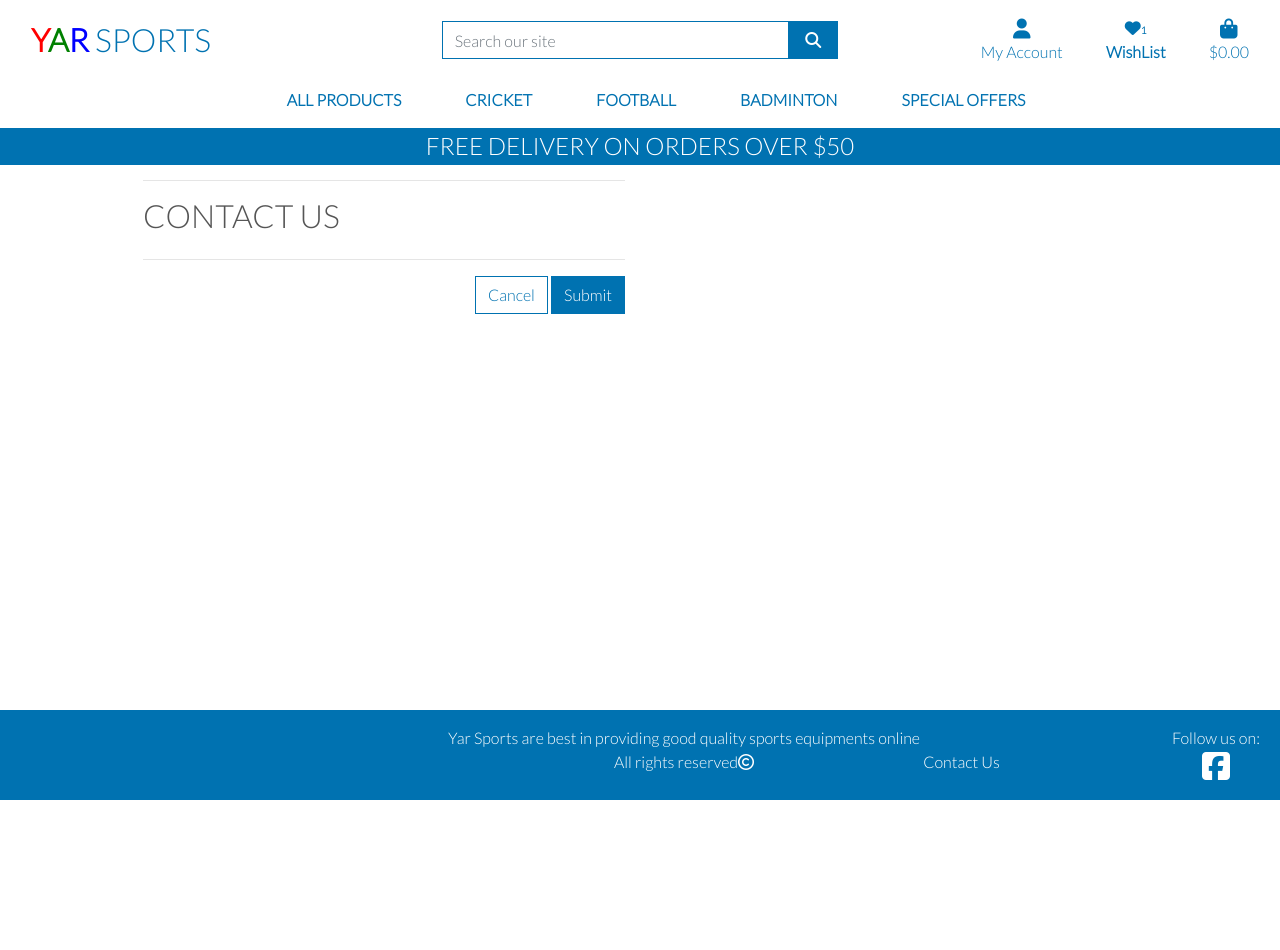
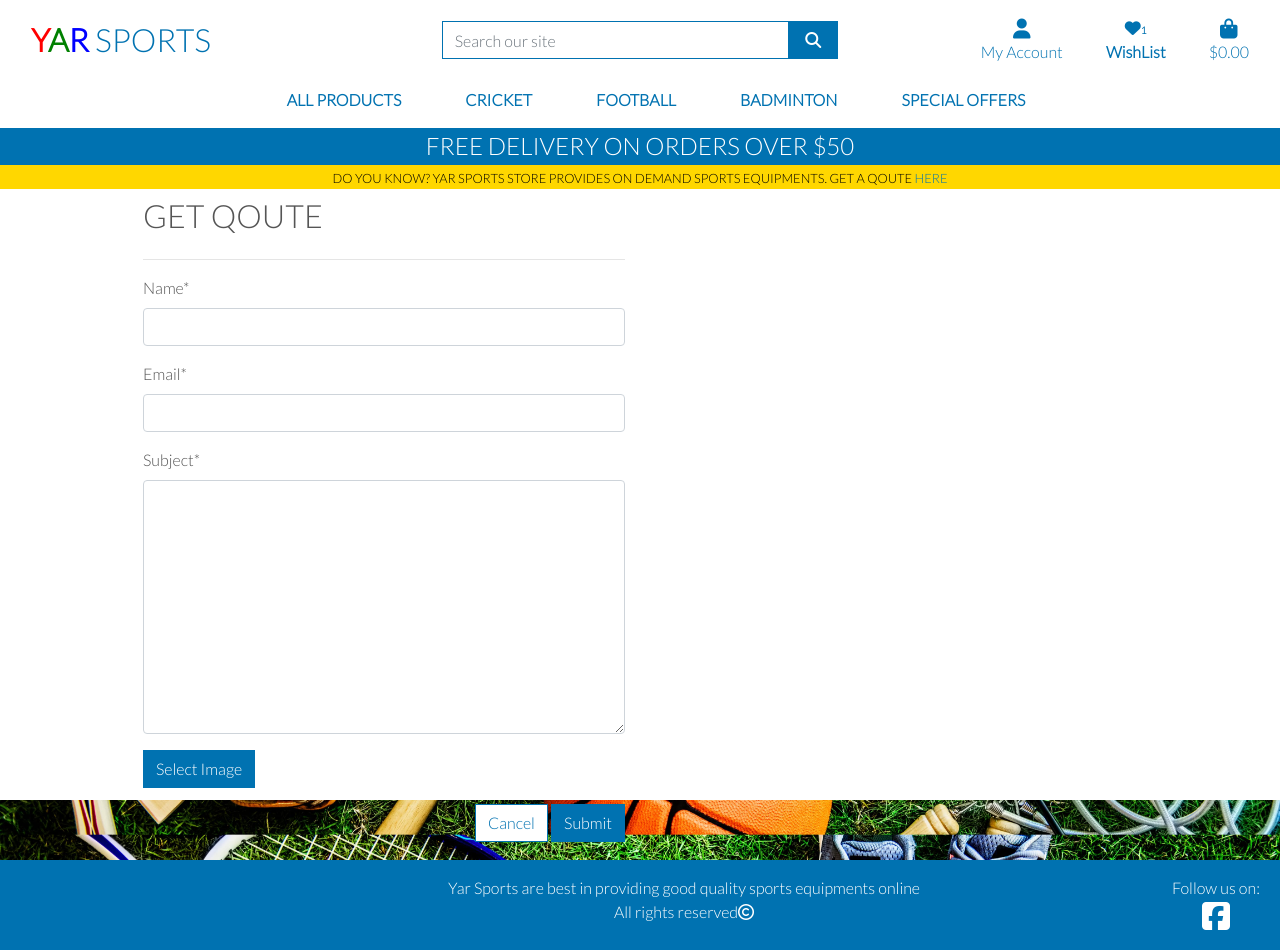
Before and after one commit to shahery/yar-sports, a Django app: page /contact/ in a window 1280 px wide. Before the commit the page ends 800 px from the top, so only its background shows below. Run offline with Django 3.2, Linux system fonts and the light colour scheme; a user stored in the database is signed in; tables that the repository leaves empty hold one stand-in row (values such as "Sample post"); parts of the project's set-up code (start-up, migrations or seed data) failed here and were passed over; some libraries are stand-ins or nearby versions.

Commit message:
Add get a qoute functionality and all its related contents

```diff
--- a/contact/forms.py
+++ b/contact/forms.py
@@ -1,11 +1,15 @@
 # pylint: disable=missing-module-docstring
 # pylint: disable=missing-class-docstring
 # pylint: disable=missing-function-docstring
-from django.forms import ModelForm
+from django import forms
+from .widgets import CustomClearableFileInput
 from .models import Contact
 
 
-class ContactForm(ModelForm):
+class ContactForm(forms.ModelForm):
     class Meta:
         model = Contact
-        fields = ('name', 'email', 'subject',)
+        fields = '__all__'
+
+    image = forms.ImageField(label='Image',
+                             required=False, widget=CustomClearableFileInput)
--- a/contact/models.py
+++ b/contact/models.py
@@ -11,6 +11,7 @@
     name = models.CharField(max_length=200)
     email = models.EmailField()
     subject = models.TextField()
+    image = models.ImageField(null=True, blank=True)
 
     def __str__(self):
         return self.name
--- a/contact/templates/contact/contact_view.html
+++ b/contact/templates/contact/contact_view.html
@@ -15,7 +15,7 @@
         <div class="row">
             <div class="col-12 col-md-6">
                 <hr>
-                <h2 class="logo-font mb-4">Contact us</h2>
+                <h2 class="logo-font mb-4">Get Qoute</h2>
                 <hr>
             </div>
         </div>
@@ -23,7 +23,13 @@
             <div class="col-12 col-md-6">
                 <form method="POST" action="{% url 'contact_view' %}" class="form mb-2" enctype="multipart/form-data">
                     {% csrf_token %}
-                    {{ form | crispy }}
+                    {% for field in form %}
+                        {% if field.name != 'image' %}
+                            {{ field | as_crispy_field }}
+                        {% else %}
+                            {{ field }}
+                        {% endif %}
+                    {% endfor %}
                     <div class="text-right">
                         <a class="btn btn-outline-blue rounded-0" href="{% url 'home' %}">Cancel</a>
                         <button class="btn btn-blue rounded-0" type="submit">Submit</button>
@@ -33,3 +39,13 @@
         </div>
     </div>
 {% endblock %}
+
+{% block postloadjs %}
+    {{ block.super }}
+    <script type="text/javascript">
+        $('#new-image').change(function() {
+            var file = $('#new-image')[0].files[0];
+            $('#filename').text(`Image will be set to: ${file.name}`);
+        });
+    </script>
+{% endblock %}
--- /dev/null
+++ b/contact/templates/contact/custom_widget_templates/custom_clearable_file_input.html
@@ -0,0 +1,17 @@
+{% if widget.is_initial %}
+    <p>{{ widget.initial_text }}:</p>
+    <a href="{{ widget.value.url }}">
+        <img width="96" height="96" class="rounded shadow-sm" src="{{ widget.value.url }}">
+    </a>
+    {% if not widget.required %}
+        <div class="custom-control custom-checkbox mt-2">
+            <input class="custom-control-input" type="checkbox" name="{{ widget.checkbox_name }}" id="{{ widget.checkbox_id }}">
+            <label class="custom-control-label text-danger" for="{{ widget.checkbox_id }}">{{ widget.clear_checkbox_label }}</label>
+        </div>
+    {% endif %}<br>
+    {{ widget.input_text }}
+{% endif %}
+<span class="btn btn-blue rounded-0 btn-file">
+    Select Image <input id="new-image" type="{{ widget.type }}" name="{{ widget.name }}"{% include "django/forms/widgets/attrs.html" %}>
+</span>
+<strong><p class="text-danger" id="filename"></p></strong>
--- a/contact/views.py
+++ b/contact/views.py
@@ -1,19 +1,31 @@
-from django.shortcuts import render
-from .models import Contact
-from django.http import HttpResponse
+# pylint: disable=missing-module-docstring
+# pylint: disable=missing-class-docstring
+# pylint: disable=missing-function-docstring
+from django.shortcuts import render, redirect, reverse
+from django.contrib import messages
+from django.contrib.auth.decorators import login_required
+from .forms import ContactForm
 
-# Create your views here.
 
+@login_required
 def contact_view(request):
 
-    if request.method == "POST":
-        contact = Contact()
-        name = request.POST.get('name')
-        email = request.POST.get('email')
-        subject = request.POST.get('subject')
-        contact.name = name
-        contact.email = email
-        contact.subject = subject
-        contact.save()
-        return HttpResponse("<h2>thanks</h2>")
-    return render(request, 'contact/contact_view.html')
+    if request.method == 'POST':
+        form = ContactForm(request.POST, request.FILES)
+        if form.is_valid():
+            contact = form.save()
+            messages.success(request, 'We have recieved your qoute request '
+                             'and we will get back to you soon!')
+            return redirect(reverse('home'))
+        else:
+            messages.error(request, 'Failed to add contact form.'
+                           'Please ensure the form is valid.')
+    else:
+        form = ContactForm()
+
+    template = 'contact/contact_view.html'
+    context = {
+        'form': form,
+    }
+
+    return render(request, template, context)
--- a/static/css/base.css
+++ b/static/css/base.css
@@ -138,6 +138,14 @@
 
 .linkedin-blue {
     background: #0072b1 !important;
+}
+
+.gold {
+    background: gold !important;
+}
+
+.arrow {
+    cursor: pointer;
 }
 
 .text-black {
--- a/templates/base.html
+++ b/templates/base.html
@@ -10,7 +10,7 @@
                 content="Online sports shop with cricket, badminton and football equipments
                 based in london. Subscribe our website for special offer alerts.">
             <meta name="keywords"
-                content="Yar Sports, sports equipments, sports shop online,
+                content="Yar Sports, sports equipments, sports shop online, Sports store,
                 Sports equipments online, Gifts for sports lover, Cricket gifts,
                 Sports lovers, Football gifts, Badminton gifts">
         {% endblock %}
@@ -127,6 +127,13 @@
                     <h4 class="logo-font my-1">Free delivery on orders over ${{ free_delivery_threshold }}</h4>
                 </div>
             </div>
+            <div id="delivery-banner" class="row text-center">
+                <div class="col gold text-black">
+                    <small class="logo-font my-1">
+                        Do You know? YAR Sports store provides on demand sports equipments. Get a qoute <a href="{% url 'contact_view' %}" class="text-blue arrow">here</a>
+                    </small>
+                </div>
+            </div>
         </header>
 
         {% if messages %}
@@ -161,7 +168,6 @@
         <footer class="footer py-3">
             <p class="m-0 text-center move-center text-white list-inline-item">Yar Sports are best in providing good quality sports equipments online<br>All rights reserved<i class="fa fa-copyright" aria-hidden="true"></i></p>
             <p class="m-0 text-center move-right text-white list-inline-item">Follow us on:<br><a href="https://facebook.com" target="_blank" rel="noopener" aria-label="visits my facebook page(open in a new tab)"><i class="fa fa-facebook-square" aria-hidden="true"></i></a></p>
-            <a href="{% url 'contact_view' %}" class="text-white">Contact Us</a>
         </footer>
 
         {% block postloadjs %}
```
Also changed, not shown: contact/widgets.py (added, +12 -0 lines), contact/migrations/0002_contact_image.py (added), contact/urls.py (line endings or trailing spaces).
